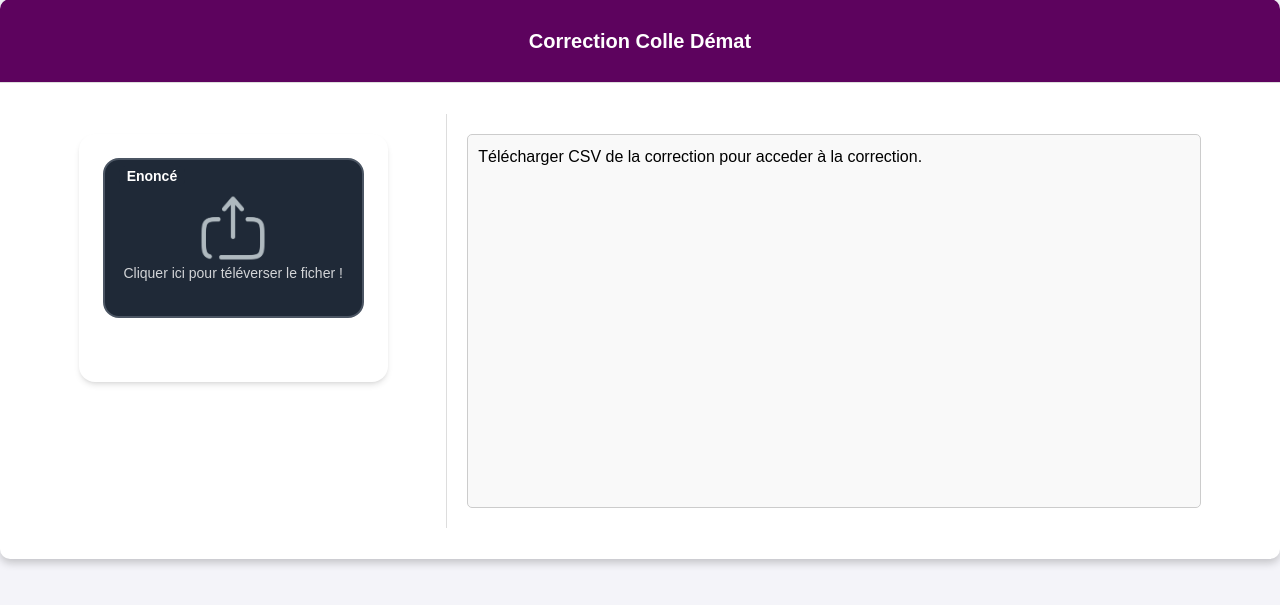
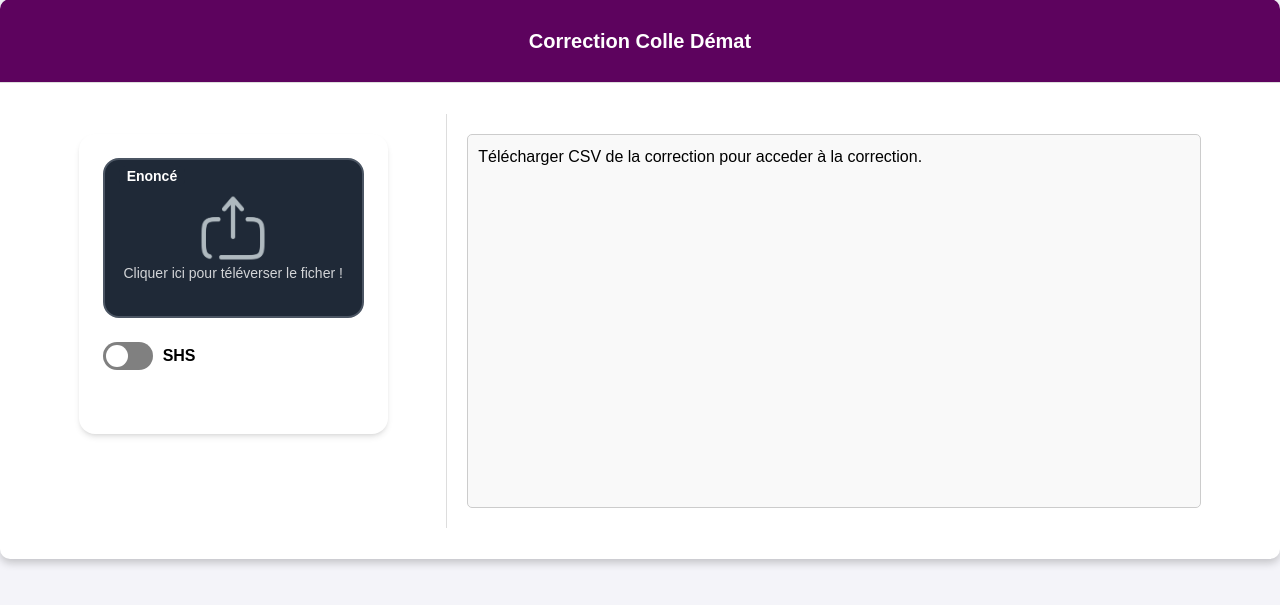
Before and after one commit to luekdh03/data-suite, a Flask app: page /correctionlas in a window 1280 px wide. Shown: the part 121-726 px from the top of the page. Run offline with Flask 3, Linux system fonts and the light colour scheme; some libraries are stand-ins or nearby versions.

Commit message:
final changes

```diff
--- a/api/algo_las.py
+++ b/api/algo_las.py
@@ -84,7 +84,7 @@ def calculate_grade(answers_sheet, correct_answers, SHS):
                             student_grade -= 1
 
             debug_text += f" new grade : {student_grade}\n"
-        raise ValueError(debug_text)
+        #raise ValueError(debug_text)
 
 
 
--- a/api/static/correctionlas.css
+++ b/api/static/correctionlas.css
@@ -137,3 +137,56 @@ body {
 .scroll-content .row input[type="checkbox"] {
     margin-right: 5px;
 }
+
+
+.toggle-container {
+    width: 100%;
+    display: flex;
+    align-items: center;
+  }
+
+  .switch {
+    position: relative;
+    display: inline-block;
+    width: 50px;
+    height: 28px;
+  }
+
+  .switch input {
+    opacity: 0;
+    width: 0;
+    height: 0;
+  }
+
+  .slider {
+    position: absolute;
+    cursor: pointer;
+    top: 0; left: 0;
+    right: 0; bottom: 0;
+    background-color: gray;
+    transition: 0.4s;
+    border-radius: 34px;
+  }
+
+  .slider::before {
+    position: absolute;
+    content: "";
+    height: 22px; width: 22px;
+    left: 3px; bottom: 3px;
+    background-color: white;
+    transition: 0.4s;
+    border-radius: 50%;
+  }
+
+  .switch input:checked + .slider {
+    background-color: #5D035E;
+  }
+
+  .switch input:checked + .slider::before {
+    transform: translateX(22px);
+  }
+
+  .label-text {
+    margin-left: 10px;
+    font-weight: bold;
+  }
--- a/api/templates/grillelas.html
+++ b/api/templates/grillelas.html
@@ -38,6 +38,14 @@
                       </label>
                     </div>
 
+                    <div class="toggle-container">
+                        <label class="switch">
+                          <input type="checkbox" id="shs_toggle">
+                          <span class="slider"></span>
+                        </label>
+                        <span class="label-text">SHS</span>
+                    </div>
+
                     <!-- Submit Button -->
                     <div class="pt-4">
                       <button hidden="true" id="submitBtn" class="w-full text-white font-semibold py-3 px-4 rounded-xl transition"
@@ -61,6 +69,8 @@
         const dropzone = document.getElementById('dropzone-enonce');
         const icon = document.getElementById('enonce-icon');
         const text = document.getElementById('enonce-text');
+
+        const SHS_switch = document.getElementById("shs_toggle")
 
         fileInput.addEventListener('change', async function () {
           if (this.files.length > 0) {
@@ -162,7 +172,11 @@
                 console.log(answerlist)
 
                 formdata.append("answerlist", answerlist)
-                formdata.append("shs", "false")
+
+                if(SHS_switch.checked){
+                    formdata.append("shs", "true")
+                }else{formdata.append("shs", "false")}
+
 
                 try {
                     const response = await fetch('/las-calc-note', {
```
